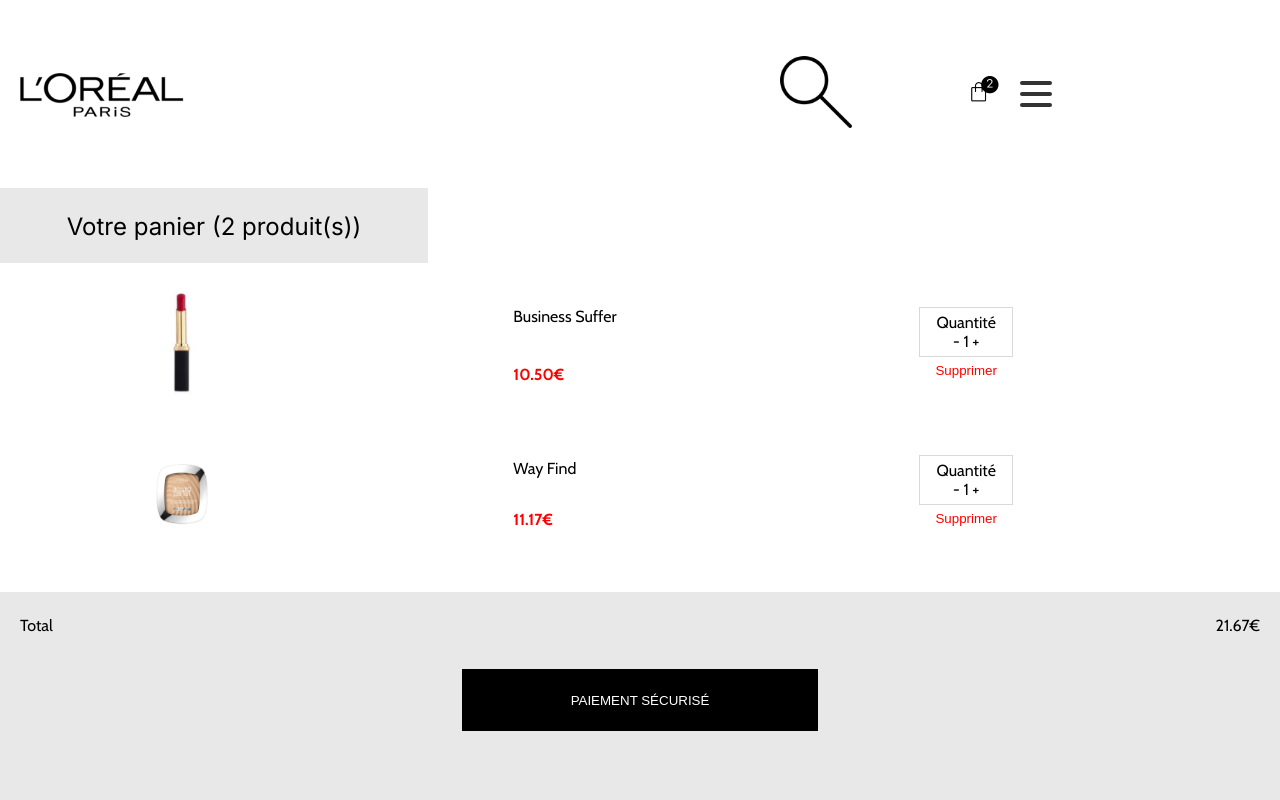
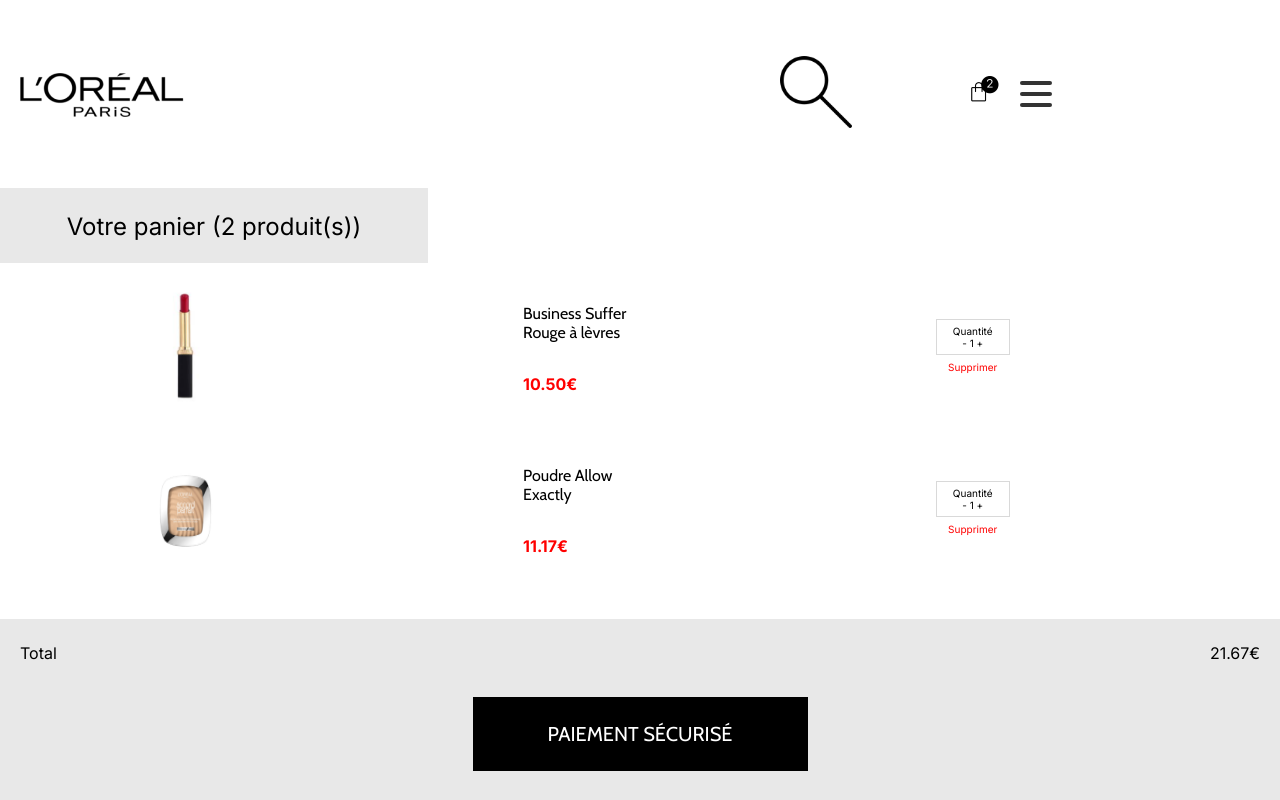
Before and after one commit to Ange230700/hackathon, a React (Vite) app in the folder frontend/: page /panier in a window 1280 px wide. Shown: the top 800 px of the page. Built offline with nearby package versions, Linux system fonts and the light colour scheme.

Commit message:
adding font-size and modifying products'name

```diff
--- a/frontend/src/pages/Image3.jsx
+++ b/frontend/src/pages/Image3.jsx
@@ -24,7 +24,7 @@
 
   useEffect(() => {
     if (animationCompleted) {
-      navigate("/look/3"); // Remplacez '/page-suivante' par le chemin réel de votre page suivante
+      navigate("/looks"); // Remplacez '/page-suivante' par le chemin réel de votre page suivante
     }
   }, [animationCompleted, navigate]);
 
--- a/frontend/src/pages/Look1.jsx
+++ b/frontend/src/pages/Look1.jsx
@@ -47,7 +47,7 @@
             />
           </div>
           <div className="productDetailsDiv">
-            <p className="productName">Sérum teinté Accord Parfait</p>
+            <p className="productName">Sérum teinté Allow Exactly</p>
             <p className="productPrice">13.12€</p>
           </div>
         </div>
@@ -65,7 +65,7 @@
             />
           </div>
           <div className="productDetailsDiv">
-            <p className="productName">Poudre Accord Parfait</p>
+            <p className="productName">Poudre Allow Exactly</p>
             <p className="productPrice">11.99€</p>
           </div>
         </div>
@@ -83,7 +83,7 @@
             />
           </div>
           <div className="productDetailsDiv">
-            <p className="productName">Color Queen Ombre à Paupière</p>
+            <p className="productName">Majority Fly Ombre à Paupière</p>
             <p className="productPrice">9.10€</p>
           </div>
         </div>
--- a/frontend/src/pages/Look2.jsx
+++ b/frontend/src/pages/Look2.jsx
@@ -45,7 +45,7 @@
             />
           </div>
           <div className="productDetailsDiv">
-            <p className="productName">Sérum teinté Accord Parfait</p>
+            <p className="productName">Sérum teinté Allow Exactly</p>
             <p className="productPrice">13.12€</p>
           </div>
         </div>
@@ -63,7 +63,7 @@
             />
           </div>
           <div className="productDetailsDiv">
-            <p className="productName">Poudre Accord Parfait</p>
+            <p className="productName">Poudre Allow Exactly</p>
             <p className="productPrice">11.99€</p>
           </div>
         </div>
@@ -81,7 +81,7 @@
             />
           </div>
           <div className="productDetailsDiv">
-            <p className="productName">Color Queen Ombre à Paupière</p>
+            <p className="productName">Majority Fly Ombre à Paupière</p>
             <p className="productPrice">9.10€</p>
           </div>
         </div>
--- a/frontend/src/pages/Look3.jsx
+++ b/frontend/src/pages/Look3.jsx
@@ -143,7 +143,7 @@
             />
           </div>
           <div className="productDetailsDiv">
-            <p className="productName"> Fond de teint poudre Way Find</p>
+            <p className="productName">Poudre Allow Exactly</p>
             <p className="productPrice">11.17€</p>
           </div>
         </div>
--- a/frontend/src/pages/Panier.jsx
+++ b/frontend/src/pages/Panier.jsx
@@ -37,7 +37,7 @@
         </div>
         <div className="items-name-price">
           <div className="items-name">
-            <p>Business Suffer</p>
+            <p>Business Suffer Rouge à lèvres</p>
           </div>
           <div className="items-price">
             <p>10.50€</p>
@@ -66,7 +66,7 @@
         </div>
         <div className="items-name-price">
           <div className="items-name">
-            <p>Way Find</p>
+            <p>Poudre Allow Exactly</p>
           </div>
           <div className="items-price">
             <p>11.17€</p>
--- a/frontend/src/pages/Routine.jsx
+++ b/frontend/src/pages/Routine.jsx
@@ -1,9 +1,10 @@
+import { NavLink } from "react-router-dom";
 import { useState } from "react";
 import Logo from "../components/Logo";
 import Basket from "../components/Basket";
 
 function Routine() {
-  const [basketAmount] = useState(28.11);
+  const [basketAmount] = useState(21.67);
 
   return (
     <>
@@ -12,6 +13,12 @@
         <div className="header-routine">
           <p>Votre routine soin sur-mesure</p>
         </div>
+        <NavLink to="/looks">
+          <div className="return-button">
+            <button type="button">Retourner aux looks</button>
+          </div>
+        </NavLink>
+
         <div className="products-container">
           <div className="productDiv">
             <div className="productInfo">
--- a/frontend/src/sass/_basket.scss
+++ b/frontend/src/sass/_basket.scss
@@ -16,6 +16,7 @@
   p {
     font-size: 1.3rem;
     font-weight: bold;
+    font-family: var(--font-family-1);
   }
 
   .basketAmount {
--- a/frontend/src/sass/_image2.scss
+++ b/frontend/src/sass/_image2.scss
@@ -32,7 +32,7 @@
     color: white;
     text-decoration: none;
     font-size: 20px;
-    font-family: var(--font-family);
+    font-family: var(--font-family-1);
     font-weight: 700;
     letter-spacing: 2px;
     word-wrap: break-word;
--- a/frontend/src/sass/_looks.scss
+++ b/frontend/src/sass/_looks.scss
@@ -9,6 +9,10 @@
     width: 80%;
     justify-content: space-between;
     align-items: center;
+
+    h2 {
+      font-family: var(--font-family-2);
+    }
 
     img {
       width: 40px;
@@ -41,6 +45,7 @@
         color: white;
         text-align: center;
         font-size: 1.2rem;
+        font-family: var(--font-family-1);
       }
     }
   }
@@ -64,7 +69,9 @@
       display: inline-block;
     }
   }
-
+  h3 {
+    font-family: var(--font-family-1);
+  }
   .productDiv {
     .productInfo {
       width: 370px;
@@ -86,12 +93,14 @@
       .productName {
         font-size: 1.3rem;
         margin: 10px;
+        font-family: var(--font-family-3);
       }
       .productPrice {
         font-size: 1.1rem;
         margin: 10px;
         font-weight: bold;
         color: #e32847;
+        font-family: var(--font-family-3);
       }
     }
     .addToBasket {
@@ -108,6 +117,7 @@
         color: white;
         font-weight: bold;
         font-size: 1.1rem;
+        font-family: var(--font-family-1);
       }
     }
   }
--- a/frontend/src/sass/_looksPage.scss
+++ b/frontend/src/sass/_looksPage.scss
@@ -59,7 +59,9 @@
         );
         font-weight: 600;
       }
-
+      .VosLooksPersonnalisS {
+        font-family: var(--font-family-2);
+      }
       .Container2 {
         align-self: stretch;
         height: clamp(
@@ -104,6 +106,7 @@
         }
 
         .Button {
+          font-family: var(--font-family-1);
           width: clamp(
             calc(360px * 1),
             calc(84.7vw * 1),
--- a/frontend/src/sass/_panier.scss
+++ b/frontend/src/sass/_panier.scss
@@ -58,7 +58,7 @@
 
     p {
       color: #000;
-      font-family: Inter;
+      font-family: var(--font-family-3);
       font-size: 24px;
       font-style: normal;
       font-weight: 400;
@@ -92,6 +92,7 @@
         p {
           color: red;
           font-weight: bold;
+          font-family: var(--font-family-3);
         }
       }
     }
@@ -108,6 +109,8 @@
         p {
           text-align: center;
           margin: 5px 16px;
+          font-family: var(--font-family-3);
+          font-size: 10px;
         }
       }
       .delete {
@@ -118,6 +121,8 @@
           color: red;
           border: none;
           background-color: transparent;
+          font-family: var(--font-family-3);
+          font-size: 10px;
         }
       }
     }
@@ -135,6 +140,7 @@
       margin: 0 12px;
       p {
         padding: 8px;
+        font-family: var(--font-family-3);
       }
     }
     .payment-button {
@@ -143,11 +149,13 @@
       padding: 10px;
       button {
         border: none;
-        width: 26.75em;
-        height: 4.68em;
+        width: 16.75em;
+        height: 3.68em;
         flex-shrink: 0;
         background: #000;
         color: white;
+        font-family: var(--font-family-1);
+        font-size: 20px;
       }
     }
   }
--- a/frontend/src/sass/_routine.scss
+++ b/frontend/src/sass/_routine.scss
@@ -6,10 +6,22 @@
     p {
       text-align: center;
       padding: 8px;
+      font-family: var(--font-family-2);
     }
     margin-top: 2em;
     background-color: black;
     color: white;
+  }
+  .return-button {
+    padding: 10px;
+
+    button {
+      border: none;
+      background-color: #e32847;
+      color: white;
+      padding: 5px 12px;
+      font-family: var(--font-family-1);
+    }
   }
   .products-container {
     .productDiv {
@@ -38,12 +50,14 @@
         .productName {
           font-size: 1.3rem;
           margin: 10px;
+          font-family: var(--font-family-3);
         }
         .productPrice {
           font-size: 1.1rem;
           margin: 10px;
           font-weight: bold;
           color: #e32847;
+          font-family: var(--font-family-3);
         }
       }
       .addToBasket {
@@ -60,6 +74,7 @@
           color: white;
           font-weight: bold;
           font-size: 1.1rem;
+          font-family: var(--font-family-1);
         }
       }
     }
```
